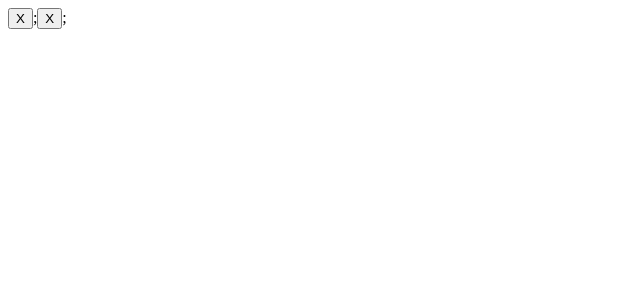
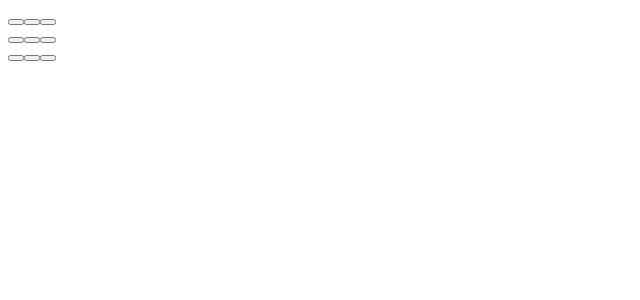
Before and after one commit to ohnolag/cs35-hw3, a React (Vite) app: page / in a window 1280 px wide. Shown: the top 300 px of the page, without its empty margins (0-640 px from the left). Built offline with nearby package versions, Linux system fonts and the light colour scheme; the HTML template or start-up script is replaced by a standard one.

Commit message:
added clicking func and turn based play

```diff
--- a/src/App.jsx
+++ b/src/App.jsx
@@ -1,9 +1,45 @@
-export default function Square() {
-  return(
+import { useState } from 'react';
+
+function Square({ value, onSquareClick }) {
+  return (
+    <button className="square" onClick={onSquareClick}>
+      {value}
+    </button>
+  );
+}
+
+export default function Board() {
+  const [xIsNext, setXIsNext] = useState(true);
+  const [squares, setSquares] = useState(Array(9).fill(null));
+
+  function handleClick(i) {
+    const nextSquares = squares.slice();
+    if (xIsNext) {
+      nextSquares[i] = "X";
+    } else {
+      nextSquares[i] = "O";
+    }
+    setSquares(nextSquares);
+    setXIsNext(!xIsNext);
+  }
+
+  return (
     <>
-      <button className="square">X</button>;
-      <button className="square">X</button>;
+      <div className="board-row">
+        <Square value={squares[0]} onSquareClick={() => handleClick(0)} />
+        <Square value={squares[1]} onSquareClick={() => handleClick(1)} />
+        <Square value={squares[2]} onSquareClick={() => handleClick(2)} />
+      </div>
+      <div className="board-row">
+        <Square value={squares[3]} onSquareClick={() => handleClick(3)} />
+        <Square value={squares[4]} onSquareClick={() => handleClick(4)} />
+        <Square value={squares[5]} onSquareClick={() => handleClick(5)} />
+      </div>
+      <div className="board-row">
+        <Square value={squares[6]} onSquareClick={() => handleClick(6)} />
+        <Square value={squares[7]} onSquareClick={() => handleClick(7)} />
+        <Square value={squares[8]} onSquareClick={() => handleClick(8)} />
+      </div>
     </>
   );
-  // <button className="square">X</button>;
 }
```
Also changed, not shown: tic-tac-toe.txt.
